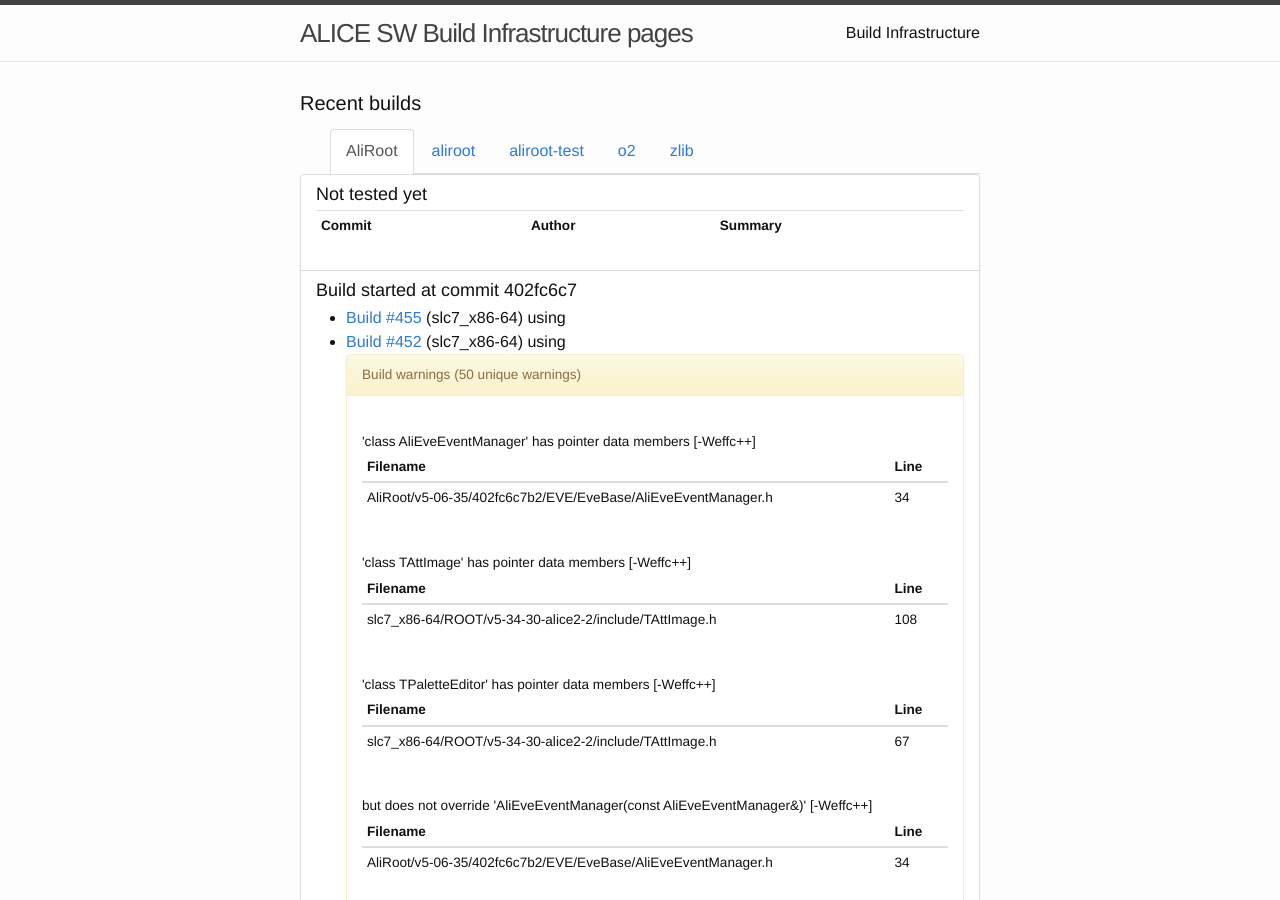
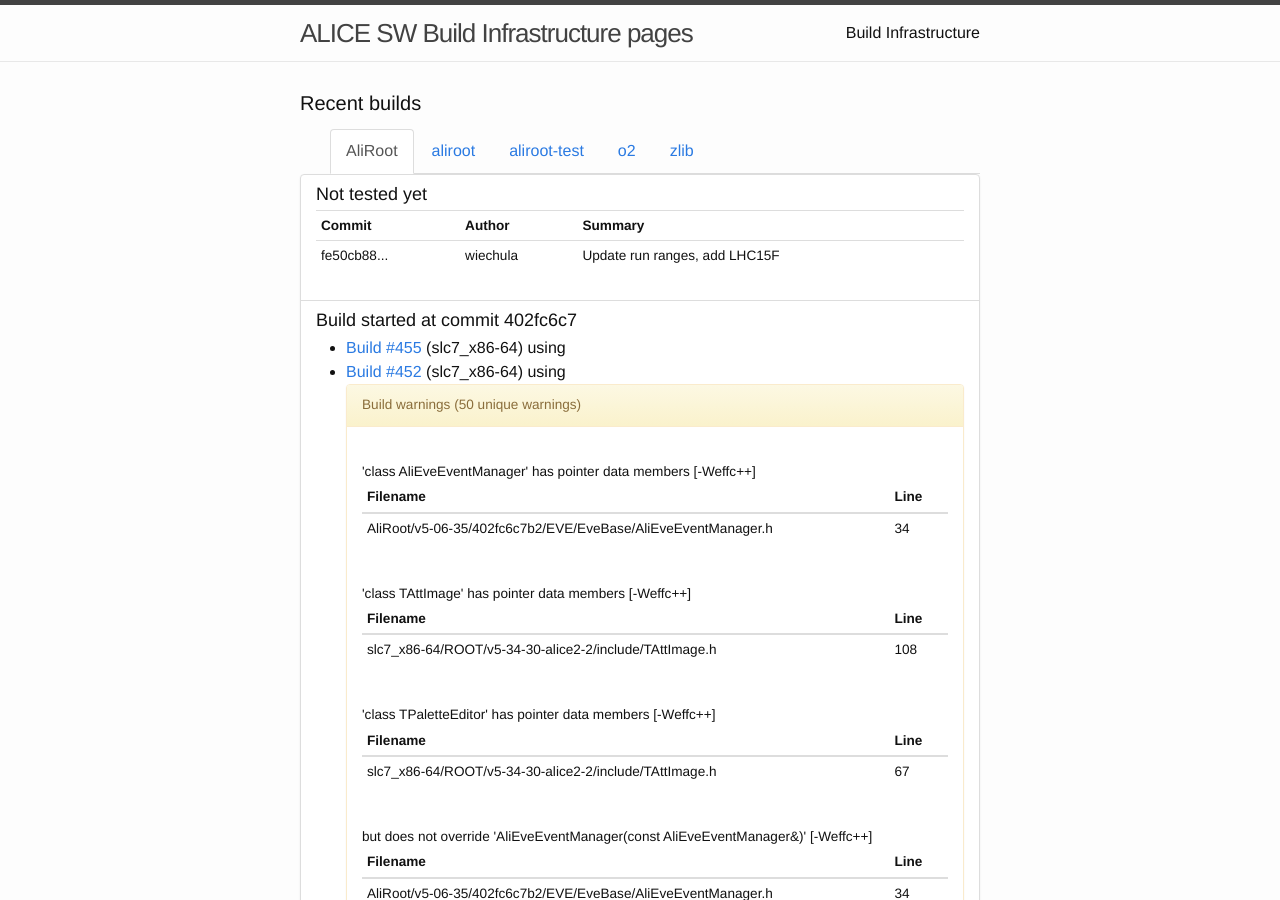
Before and after one commit to alisw/alisw.github.io, a Jekyll site: the page built from index.html, in a window 1280 px wide and 900 px high. Built offline with Jekyll 4.4.1, drawn with Linux system fonts in a browser that asks for light colours; nearby versions of some CDN libraries.

Commit message:
Updated results.

```diff
--- a/_data/commits-aliroot-master.yaml
+++ b/_data/commits-aliroot-master.yaml
@@ -1,3 +1,8 @@
+-
+ commit: "fe50cb88cddf3c57ea3f77e0ec21922f5dcfae24"
+ message: >-
+    Update run ranges, add LHC15F
+ author: !!str wiechula
 -
  commit: "402fc6c7b2fd0899822aaacec544543a9d5e6452"
  message: >-
```
